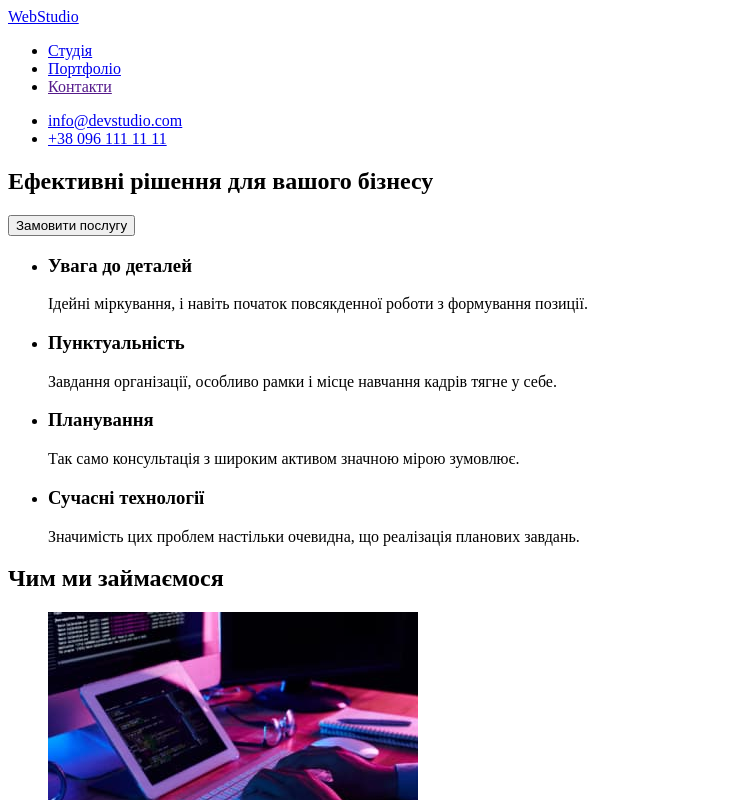
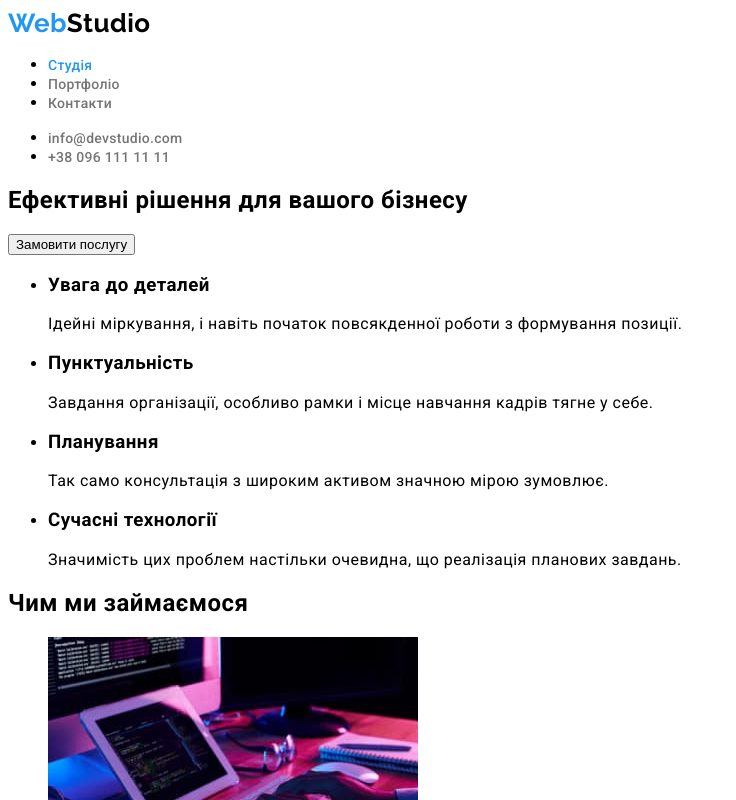
Before and after one commit to sandra-selezen/goit-markup-hw-02, a plain HTML site: page index.html in a window 1280 px wide. Shown: the top 800 px of the page, without its empty margins (0-736 px from the left). Drawn offline with Linux system fonts and the light colour scheme.

Commit message:
Підключені стилі
Додані стилі для header

```diff
--- a/css/styles.css
+++ b/css/styles.css
@@ -0,0 +1,58 @@
+:root {
+    --accent-color: #2196F3;
+    --primary-white-color: #FFFFFF;
+    --title-color: #212121;
+    --text-color: #757575;
+}
+
+body {
+    font-family: 'Roboto', sans-serif;
+    letter-spacing: 0.03em;
+}
+
+/* Лого стилі */
+
+.logo {
+    font-family: 'Raleway', sans-serif;
+    font-weight: 700;
+    font-size: 26px;
+    line-height: 1.2;
+
+    text-decoration: none;
+}
+
+.web-header,
+.web-footer {
+    color: var(--accent-color);
+}
+
+.studio-header{
+    color: #000000;
+}
+
+.studio-footer {
+    color: var(--primary-white-color);
+}
+
+/* Header & Footer стилі */
+
+.header-link {
+    font-weight: 500;
+    font-size: 14px;
+    line-height: 1,14;
+    letter-spacing: 0.02em;
+
+    color: var(--text-color);
+
+    text-decoration: none;
+}
+
+.header-link:hover,
+.header-link:focus,
+.current {
+    color: var(--accent-color);
+}
+
+/* Студія стилі */
+
+/* Портфоліо стилі */
--- a/index.html
+++ b/index.html
@@ -5,20 +5,26 @@
     <meta http-equiv="X-UA-Compatible" content="IE=edge">
     <meta name="viewport" content="width=device-width, initial-scale=1.0">
     <title>Студія</title>
+
+    <link rel="preconnect" href="https://fonts.googleapis.com">
+    <link rel="preconnect" href="https://fonts.gstatic.com" crossorigin>
+    <link href="https://fonts.googleapis.com/css2?family=Raleway:wght@700&family=Roboto:wght@400;500;700;900&display=swap"
+        rel="stylesheet">
+    <link rel="stylesheet" href="./css/styles.css">
 </head>
 <body>
     <header>
         <nav>
-            <a href="/">WebStudio</a>
+            <a href="/" class="logo"><span class="web-header">Web</span><span class="studio-header">Studio</span></a>
             <ul>
-                <li><a href="/">Студія</a></li>
-                <li><a href="./portfolio.html">Портфоліо</a></li>
-                <li><a href="">Контакти</a></li>
+                <li><a href="/" class="header-link current">Студія</a></li>
+                <li><a href="./portfolio.html" class="header-link">Портфоліо</a></li>
+                <li><a href="" class="header-link">Контакти</a></li>
             </ul>
         </nav>
         <ul>
-            <li><a href="mailto:info@devstudio.com">info@devstudio.com</a></li>
-            <li><a href="tel:+380961111111">+38 096 111 11 11</a></li>
+            <li><a href="mailto:info@devstudio.com" class="header-link">info@devstudio.com</a></li>
+            <li><a href="tel:+380961111111" class="header-link">+38 096 111 11 11</a></li>
         </ul>
     </header>
     <main>
@@ -85,7 +91,7 @@
         </section>
     </main>
     <footer>
-        <a href="/">WebStudio</a>
+        <a href="/" class="logo"><span class="web-footer">Web</span><span class="studio-footer">Studio</span></a>
         <address>
             <ul>
                 <li><a href="https://goo.gl/maps/kAR4QX175ZXcQiyq7" target="_blank" title="Google Карти">м. Київ, пр-т Лесі Українки, 26</a></li>
```
Also changed, not shown: portfolio.html (+13 -7 lines).
